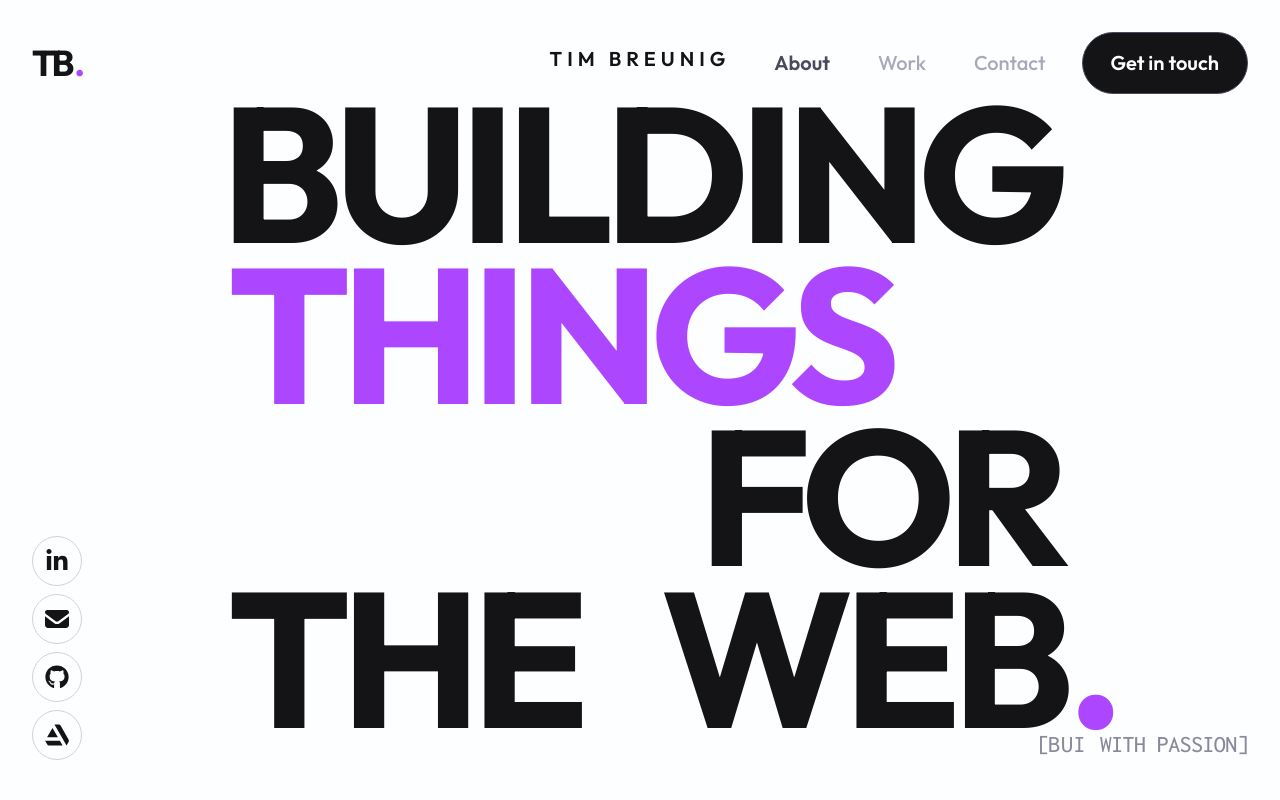
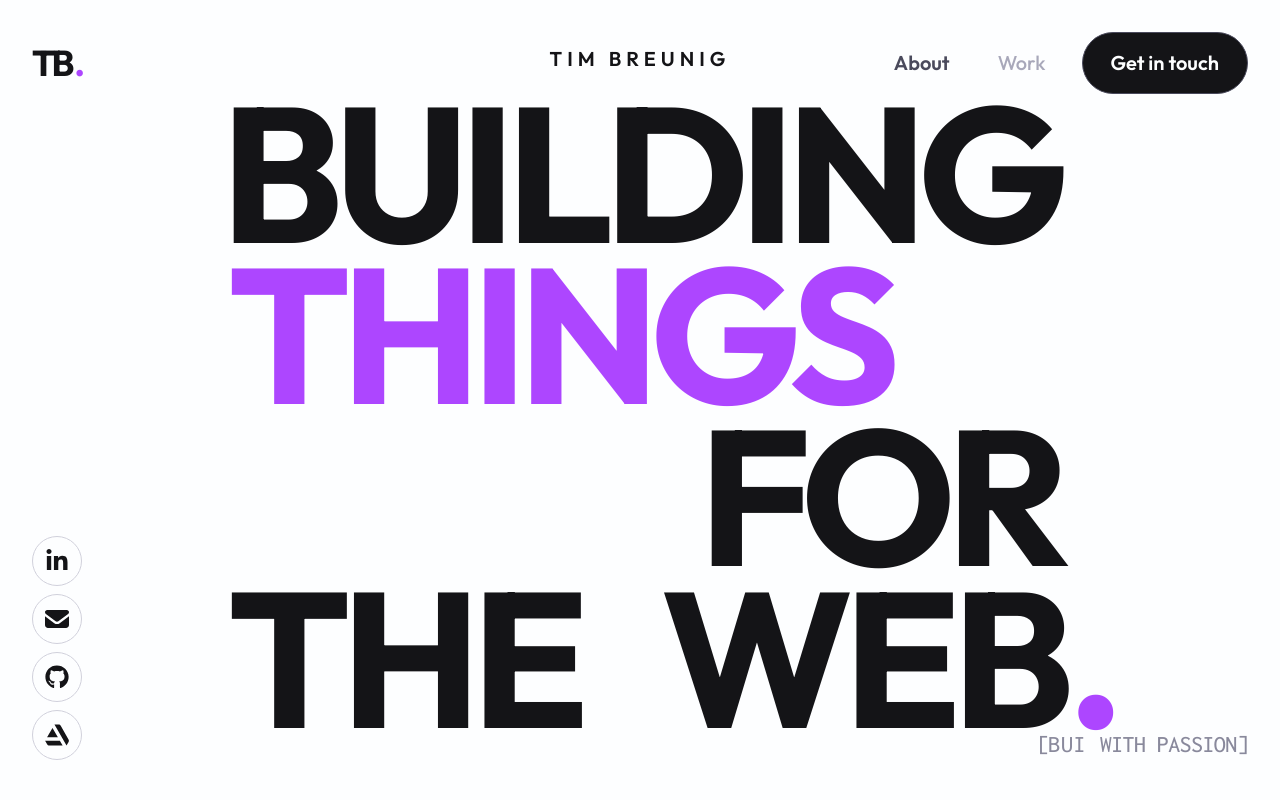
Before and after one commit to TimBreunig/tim-portfolio, a Next.js app: page /home in a window 1280 px wide. Shown: the top 800 px of the page. Built offline with nearby package versions, Linux system fonts and the light colour scheme.

Commit message:
Removed contact from navigation.

```diff
--- a/components/Nav.jsx
+++ b/components/Nav.jsx
@@ -13,10 +13,6 @@ const links = [
 	{
 		name: "work",
 		path: "/work",
-	},
-	{
-		name: "contact",
-		path: "/contact",
 	},
 ];
 
```
